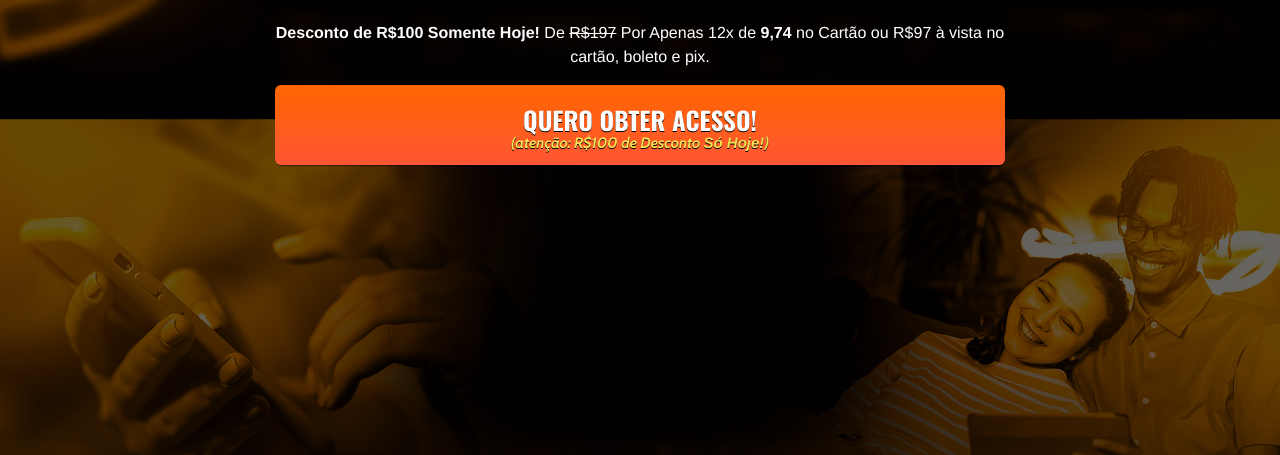
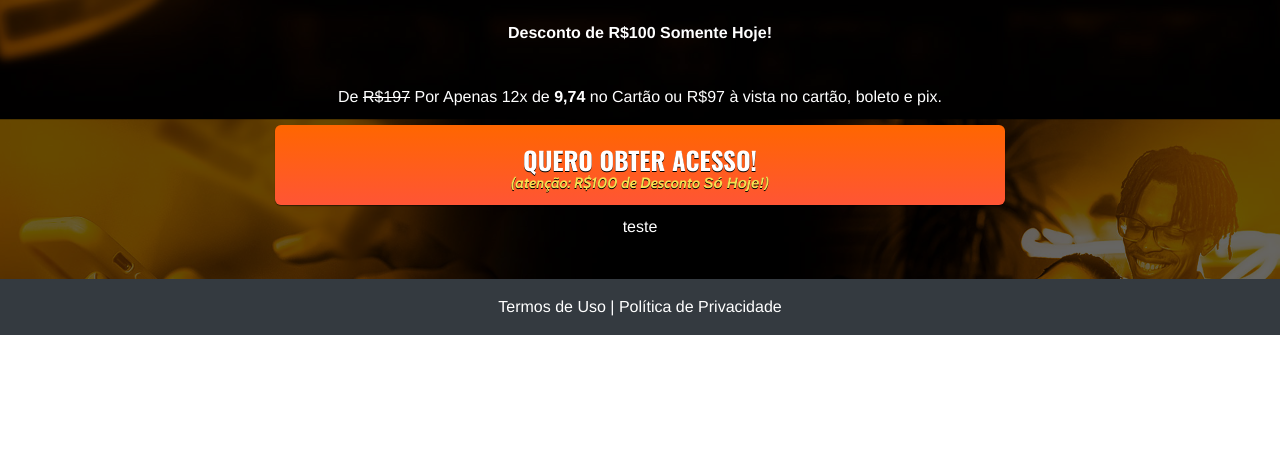
Before and after one commit to wjdigital/repo31, a plain HTML site: page index.html in a window 1280 px wide. Shown: the part 736-1191 px from the top of the page. After the commit the page ends 1071 px from the top, so only its background shows below. Drawn offline with nearby package versions, Linux system fonts and the light colour scheme; a script that the page names is missing.

Commit message:
Update index.html

```diff
--- a/index.html
+++ b/index.html
@@ -102,7 +102,7 @@ SERÁ REVELADO</span> AINDA NESSE VÍDEO.</p>
 			<div id="vid_62b3f65547ce1b000ba107b3" style="position:relative;width:100%;padding: 56.25% 0 0;"><img id="thumb_62b3f65547ce1b000ba107b3" src="https://images.converteai.net/35808f69-9b9a-479d-a83c-7e4ac709ac71/players/62b3f65547ce1b000ba107b3/thumbnail.jpg" style="position:absolute;top:0;left:0;width:100%;height:100%;object-fit:cover;display:block;"><div id="backdrop_62b3f65547ce1b000ba107b3" style="position:absolute;top:0;width:100%;height:100%;-webkit-backdrop-filter:blur(5px);backdrop-filter:blur(5px);"></div></div><script type="text/javascript" id="scr_62b3f65547ce1b000ba107b3">var s=document.createElement("script");s.src="https://scripts.converteai.net/35808f69-9b9a-479d-a83c-7e4ac709ac71/players/62b3f65547ce1b000ba107b3/player.js",s.async=!0,document.head.appendChild(s);</script>
             <!-- Botão 1 -->
             <div id="cta1" class="mt-4 d-none">
-		    <p><b>Desconto de R$100 Somente Hoje!</b> De <del>R$197</del> Por Apenas 12x de <b>9,74</b> no Cartão ou R$97 à vista no cartão, boleto e pix.</p>
+		    <p><b>Desconto de R$100 Somente Hoje!</b></p><br><p>De <del>R$197</del> Por Apenas 12x de <b>9,74</b> no Cartão ou R$97 à vista no cartão, boleto e pix.</p>
               <a href="https://go.perfectpay.com.br/PPU38CKR4CF" class="a-btn" style="text-decoration: none;">
                 <span class="span-btn">QUERO OBTER ACESSO!</span>
                 <span class="span-btn2">(atenção: R$100 de Desconto <b>Só Hoje!</b>)</span>
@@ -112,8 +112,14 @@ SERÁ REVELADO</span> AINDA NESSE VÍDEO.</p>
           </div>
         </div>
       </div>
-	  <!--- Espaçamento -->
-	  <br></br><br></br><br></br><br></br><br></br><br></br><br></br>
+
+      <div class="container">
+        <div class="row justify-content-center">
+          <div class="col-lg-8 text-center">
+		  <p>teste</p>
+		            </div>
+        </div>
+      </div>
     </header>
 
     <footer class="bg-dark py-3 text-center">
```
